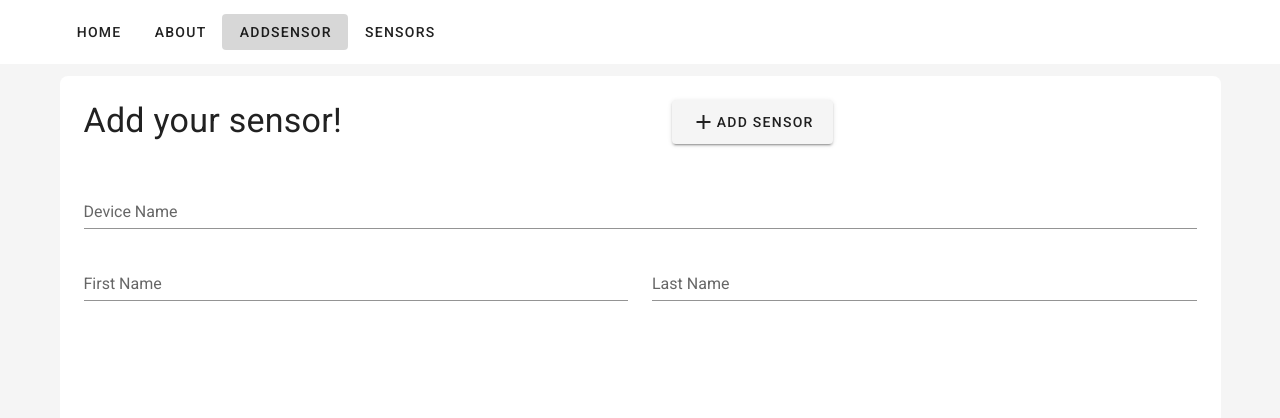
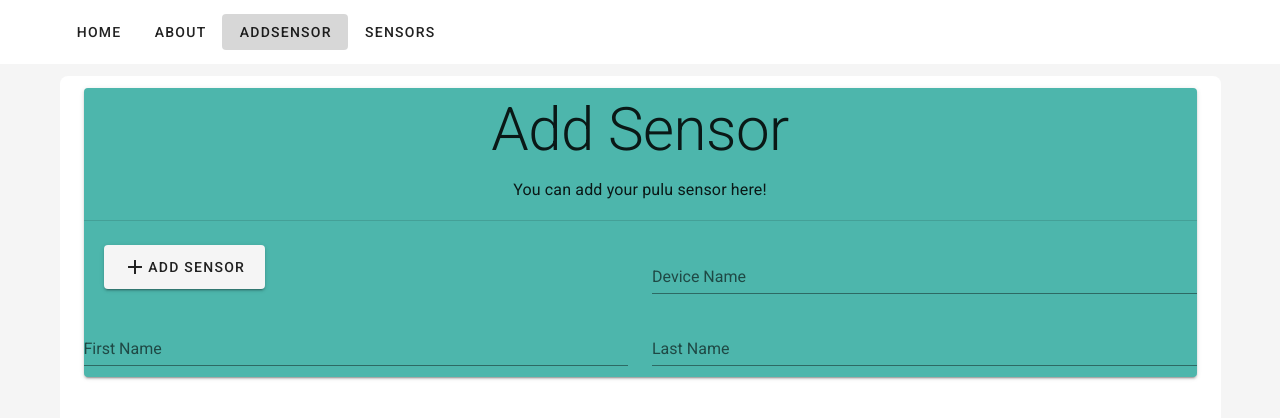
Before and after one commit to vives-projectwerk-2021/VueFrontendWebApp, a Vue app: page /addSensor in a window 1280 px wide. Shown: the top 418 px of the page. Built offline with nearby package versions, Linux system fonts and the light colour scheme; a web font is replaced by a local one; what vue-ellipse-progress would draw is missing.

Commit message:
Created component for addsensor

```diff
--- /dev/null
+++ b/src/components/AddSensorPage.vue
@@ -0,0 +1,51 @@
+<template>
+  <v-card color="teal lighten-2">
+    <v-row>
+      <v-col>
+        <p class="text-h2 text-center">Add Sensor</p>
+        <p class="text-subtitle-1 text-center">You can add your pulu sensor here!</p>
+        <v-divider />
+      </v-col>
+    </v-row>
+
+    <v-row>
+      <v-col>
+        <v-btn @click="sendData" large class="mx-5">
+          <v-icon>
+            mdi-plus
+          </v-icon>
+          Add Sensor
+        </v-btn></v-col
+      >
+      <v-col>
+        <v-text-field
+          label="Device Name"
+          hide-details="auto"
+          v-model="devicename"
+        ></v-text-field>
+      </v-col>
+    </v-row>
+    <v-row>
+      <v-col>
+        <v-text-field
+          label="First Name"
+          hide-details="auto"
+          v-model="firstname"
+        ></v-text-field>
+      </v-col>
+      <v-col>
+        <v-text-field
+          label="Last Name"
+          hide-details="auto"
+          v-model="lastname"
+        ></v-text-field>
+      </v-col>
+    </v-row>
+  </v-card>
+</template>
+
+<script>
+export default {
+  name: "AddSensorPage",
+};
+</script>
--- a/src/views/AddSensor.vue
+++ b/src/views/AddSensor.vue
@@ -1,51 +1,18 @@
 <template>
   <v-container>
-    <v-row>
-      <v-col>
-        <p class="text-h4">Add your sensor!</p>
-      </v-col>
-      <v-col>
-        <v-btn @click="sendData" large class="mx-5">
-          <v-icon>
-            mdi-plus
-          </v-icon>
-          Add Sensor
-        </v-btn></v-col
-      >
-    </v-row>
-    <v-row>
-      <v-col>
-        <v-text-field
-          label="Device Name"
-          hide-details="auto"
-          v-model="devicename"
-        ></v-text-field>
-      </v-col>
-    </v-row>
-    <v-row>
-      <v-col>
-        <v-text-field
-          label="First Name"
-          hide-details="auto"
-          v-model="firstname"
-        ></v-text-field>
-      </v-col>
-      <v-col>
-        <v-text-field
-          label="Last Name"
-          hide-details="auto"
-          v-model="lastname"
-        ></v-text-field>
-      </v-col>
-    </v-row>
+    <add-sensor-page />
   </v-container>
 </template>
 
 <script>
+import AddSensorPage from '@/components/AddSensorPage'
 import axios from "axios";
 
 export default {
   name: "addSensor",
+  components: {
+    AddSensorPage
+  },
   data() {
     return {
       devicename: "",
```
